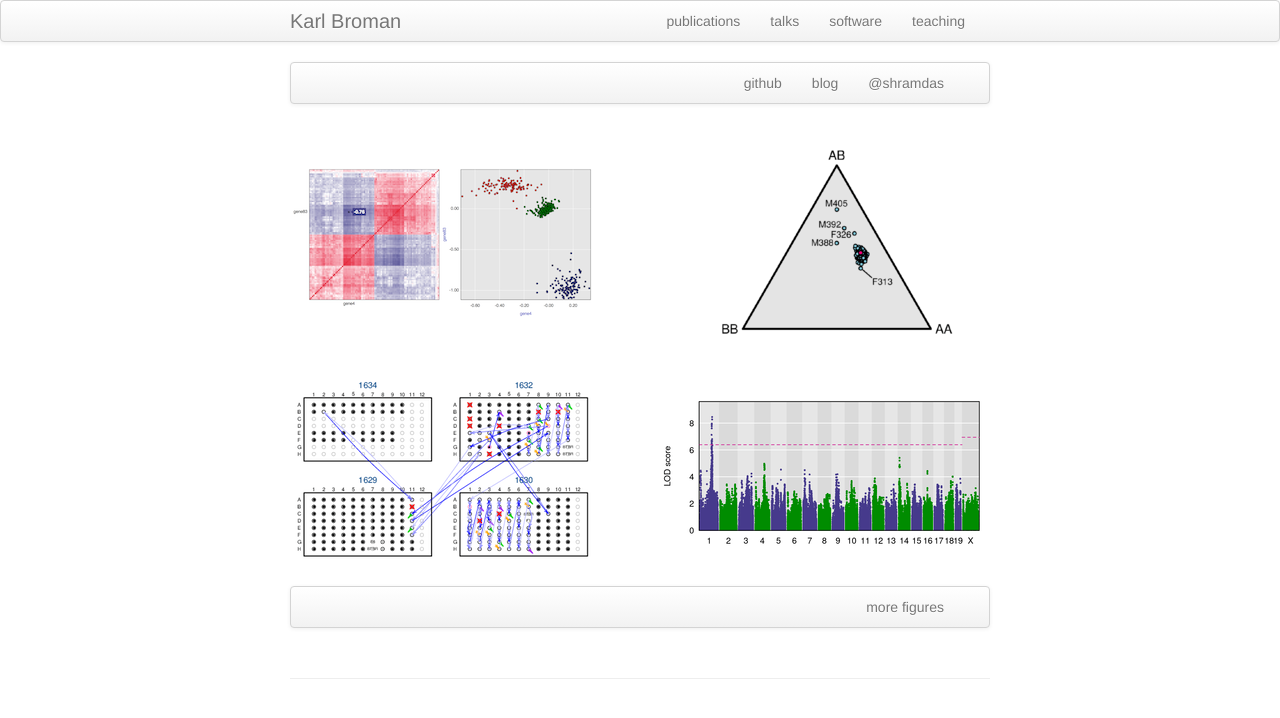
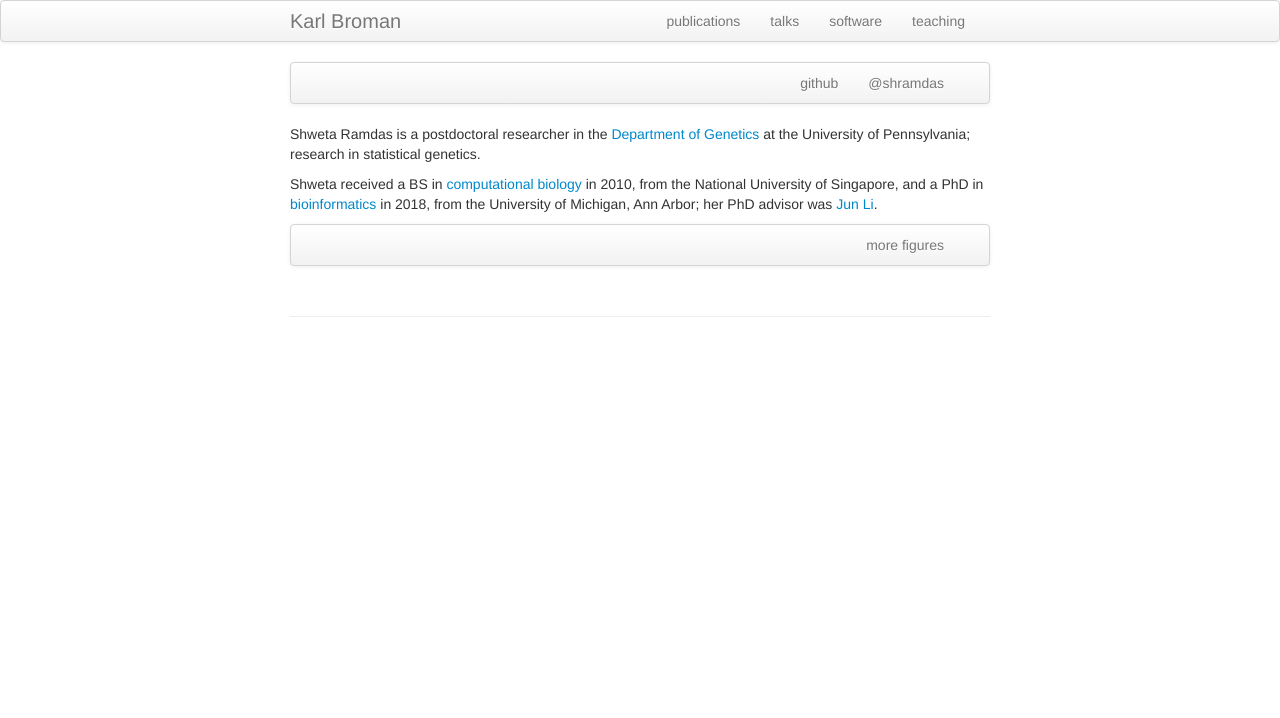
Before and after one commit to pbharathwaj/shwetaramdas.github.io, a Jekyll site: the page built from index.md, in a window 1280 px wide. Shown: the top 718 px of the page. Built offline with Jekyll 4.4.1, drawn with Linux system fonts in a browser that asks for light colours.

Commit message:
Update index.md

```diff
--- a/index.md
+++ b/index.md
@@ -9,39 +9,20 @@ keywords: Ramdas
   <div class="navbar-inner">
       <ul class="nav">
           <li><a href="https://github.com/shwetaramdas">github</a></li>
-          <li><a href="https://kbroman.org/blog">blog</a></li>
           <li><a href="https://twitter.com/shramdas">@shramdas</a></li>
       </ul>
   </div>
 </div>
 
-<table class="wide">
-<tr>
-  <td class="left">
-    <a href="pages/publpics/iplotCorr.html">
-        <img src="assets/publpics/iplotCorr.png" alt="R/qtlcharts example" title="R/qtlcharts example"/>
-    </a>
-  </td>
-  <td class="right">
-    <a href="pages/publpics/mppdiag_fig4.html">
-        <img src="assets/publpics/mppdiag_fig4.png" alt="Broman et
-        al. (2019) Fig 4" title="Broman et al. (2019) Fig 4"/>
-    </a>
-  </td>
-</tr>
-<tr>
-  <td class="left">
-    <a href="pages/publpics/samplemixups_fig7.html">
-        <img src="assets/publpics/samplemixups_fig7.png" alt="Broman et al. (2015) Fig 7" title="Broman et al. (2015) Fig 7"/>
-    </a>
-  </td>
-  <td class="right">
-    <a href="pages/publpics/rqtl2_fig1.html">
-        <img src="assets/publpics/rqtl2_fig1c.png" alt="Broman et al. (2019) Fig 1c" title="Broman et al. (2019) Fig 1c"/>
-    </a>
-  </td>
-</tr>
-</table>
+Shweta Ramdas is a postdoctoral researcher in the [Department of Genetics](https://www.upenn.edu) at the University of Pennsylvania;
+research in statistical genetics.
+
+Shweta received a BS in [computational biology](https://nus.edu.sg)
+in 2010, from the National University of Singapore, and a
+PhD in [bioinformatics](https://statistics.berkeley.edu) in 2018, from the
+University of Michigan, Ann Arbor; her PhD advisor was
+[Jun Li](https://www.wehi.edu.au/people/terry-speed).
+
 
 <div class="navbar">
   <div class="navbar-inner">
```
